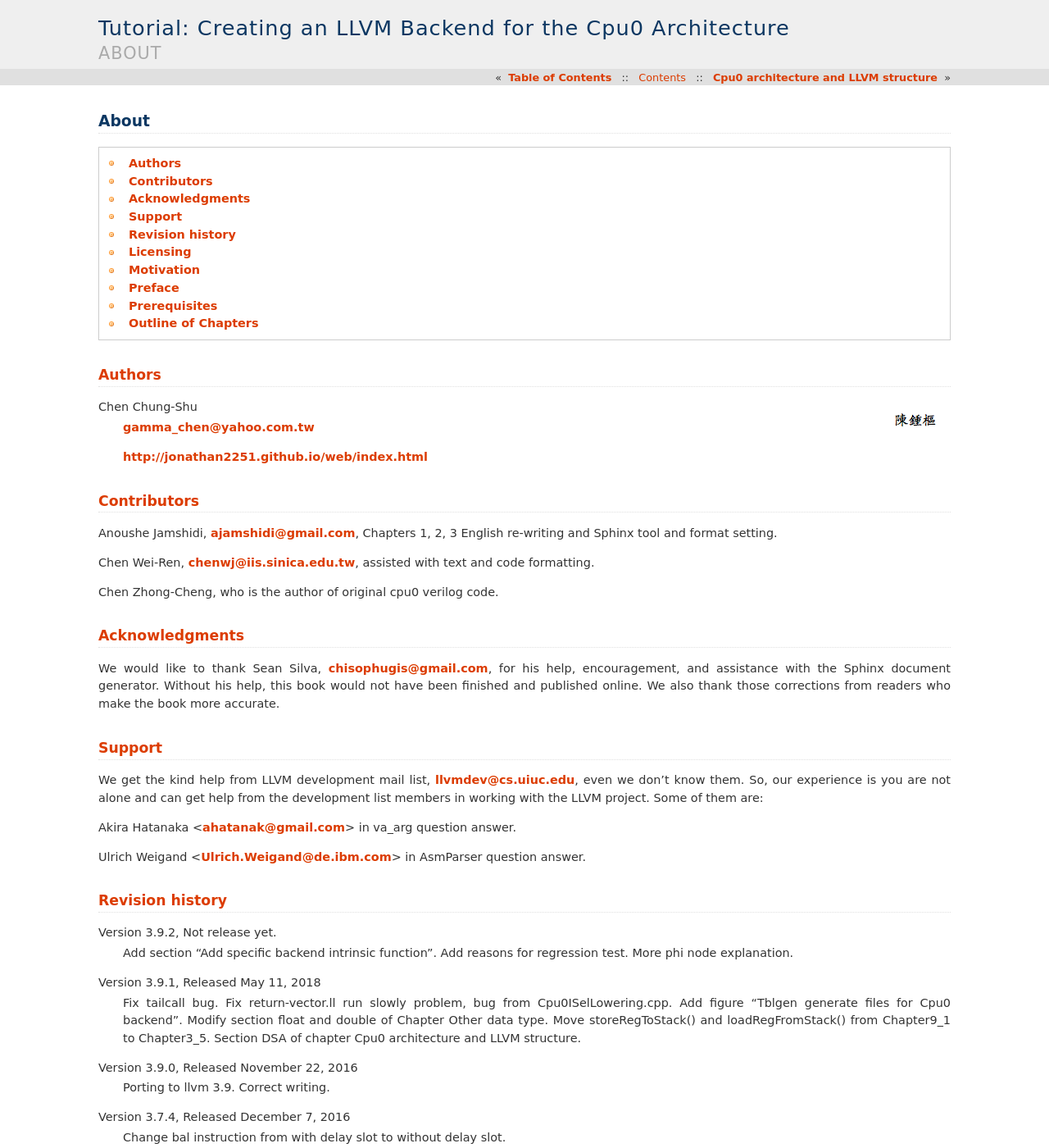
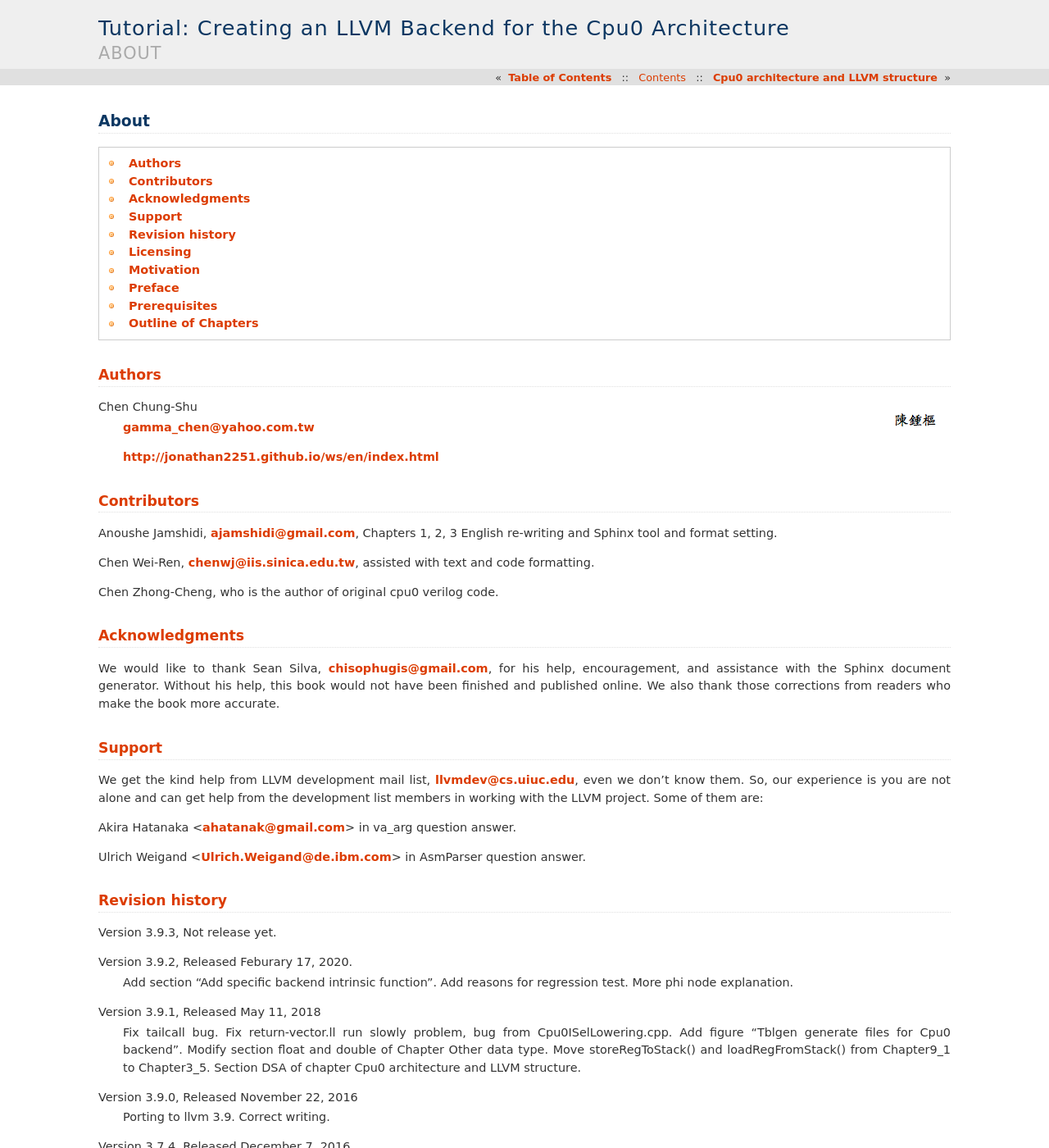
Before and after one commit to Jonathan2251/lbd, a Sphinx documentation site: the page built from source/about.rst, in a window 1280 px wide and 1400 px high. Shown: the whole window at 82% size. Built offline with Sphinx 7.4.7, drawn with Linux system fonts in a browser that asks for light colours; pages that are not in the unit, such as notebooks, are missing from menus.

Commit message:
release 3.9.2

```diff
--- a/source/about.rst
+++ b/source/about.rst
@@ -16,7 +16,7 @@
 Chen Chung-Shu
 	gamma_chen@yahoo.com.tw
 
-	http://jonathan2251.github.io/web/index.html
+	http://jonathan2251.github.io/ws/en/index.html
 
 
 Contributors
@@ -54,7 +54,9 @@
 Revision history
 ----------------
 
-Version 3.9.2, Not release yet.
+Version 3.9.3, Not release yet.
+
+Version 3.9.2, Released Feburary 17, 2020.
   Add section "Add specific backend intrinsic function".
   Add reasons for regression test.
   More phi node explanation.
```
